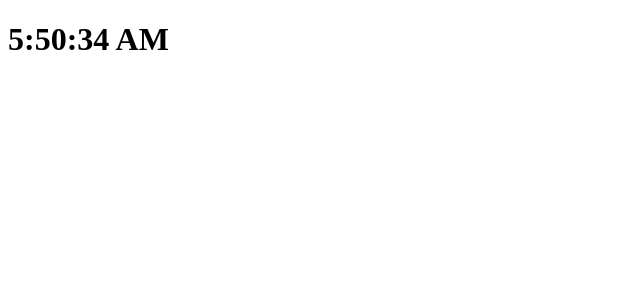
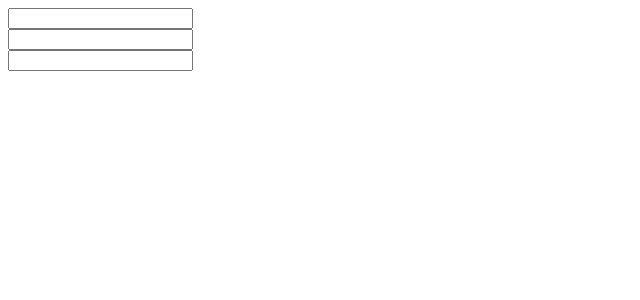
Before and after one commit to kanaiya-valvi/React-practice, a React (Create React App) app: page / in a window 1280 px wide. Shown: the top 300 px of the page, without its empty margins (0-640 px from the left). Built offline with nearby package versions, Linux system fonts and the light colour scheme.

Commit message:
Careate new branch and reuseble inputs

```diff
--- a/src/App.js
+++ b/src/App.js
@@ -1,15 +1,9 @@
-import { useState, useEffect } from "react";
+import Form from "./components/Form";
+
 function App() {
-  const [count, setCount] = useState();
-
-  useEffect(() => {
-    setTimeout(() => {
-      setCount(new Date().toLocaleTimeString());
-    }, 1000);
-  }, [setCount, count]);
   return (
     <div>
-      <h1>{count}</h1>
+      <Form />
     </div>
   );
 }
--- /dev/null
+++ b/src/components/Form.js
@@ -0,0 +1,26 @@
+import Inputs from "./Inputs";
+const Form = () => {
+  const inputfild = [
+    { key_no: 1, name: "name", type: "text", id: "name", value: "" },
+    { key_no: 2, name: "Email", type: "email", id: "email", value: "" },
+    {
+      key_no: 3,
+      name: "Password",
+      type: "password",
+      id: "password",
+      value: "",
+    },
+  ];
+
+  return inputfild.map((data, mov) => (
+    <form>
+      <Inputs
+        data={mov.toString()}
+        type={data.type}
+        id={data.id}
+        name={data.name}
+      />
+    </form>
+  ));
+};
+export default Form;
--- /dev/null
+++ b/src/components/Inputs.js
@@ -0,0 +1,11 @@
+const Inputs = (props) => {
+  console.log(props.data)
+  return (
+    // <div key={props.keys}>
+    //   <label htmlFor={props.id}>{props.name}:</label>
+    //   <br />
+    <input key={props.data} type={props.type} id={props.id} name={props.name} />
+    // </div>
+  );
+};
+export default Inputs;
```
Also changed, not shown: src/hooks/InputValidation.js (added, +7 -0 lines).
